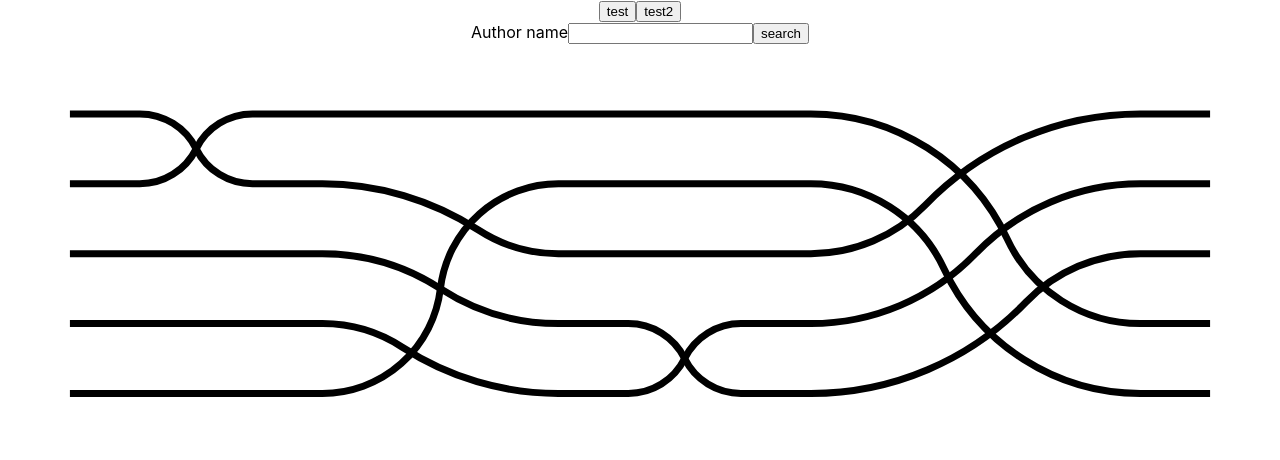
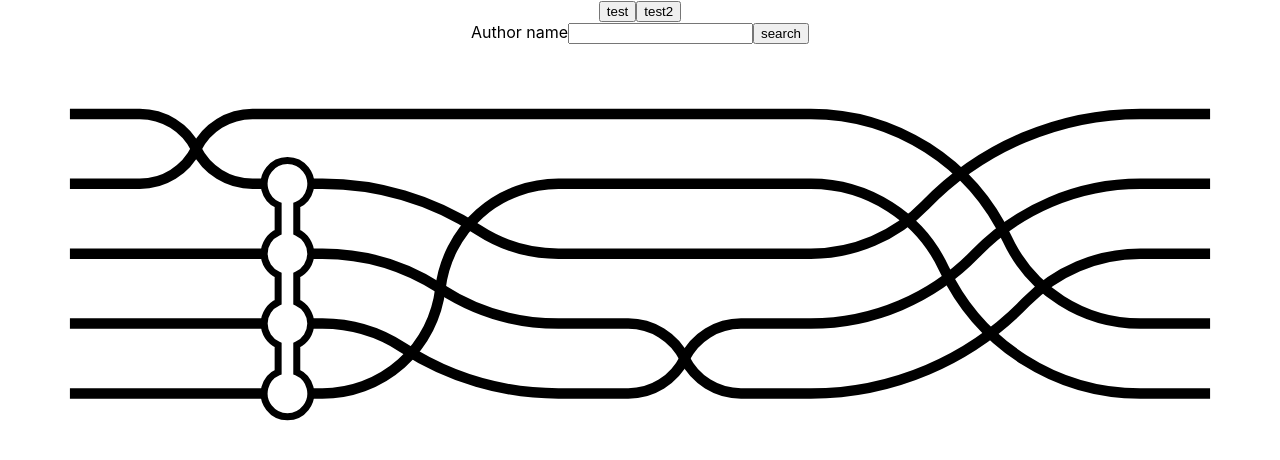
Before and after one commit to hegetim/publines, a React app: page / in a window 1280 px wide. Shown: the top 460 px of the page. Built offline with nearby package versions, Linux system fonts and the light colour scheme; the HTML template or start-up script is replaced by a standard one.

Commit message:
metro stations

```diff
--- a/package.json
+++ b/package.json
@@ -11,8 +11,10 @@
   "author": "Tim Hegemann",
   "license": "ISC",
   "dependencies": {
+    "@types/lodash": "^4.14.202",
     "@types/react": "^18.2.36",
     "@types/react-dom": "^18.2.14",
+    "lodash": "^4.17.21",
     "react": "^18.2.0",
     "react-dom": "^18.2.0"
   },
--- a/src/components/StorylineTest.tsx
+++ b/src/components/StorylineTest.tsx
@@ -1,18 +1,19 @@
 import React from "react"
 import { as } from "../model/util"
-import { DrawingConfig, bcWidth, drawSLine, mkBcMetrics } from "./StorylineUtils"
+import { DrawingConfig, bcWidth, drawMetroStation, drawSLine, mkBcMetrics } from "./StorylineUtils"
 
 export const StorylineTest = () => {
   const info = as<DrawingConfig>({ lineDist: 10, stretch: .4, crossing2crossingMargin: 10, crossing2meetingMargin: 10, meeting2meetingMargin: 10, meetingStyle: 'Bar' });
   const [m1, m2, m3, m4] = [mkBcMetrics(info, 0, 0, 1), mkBcMetrics(info, 1, 3, 4), mkBcMetrics(info, 3, 3, 4), mkBcMetrics(info, 0, 1, 4)];
   const [w1, w2, w3, w4] = [bcWidth(m1), bcWidth(m2), bcWidth(m3), bcWidth(m4)];
   console.log({ w1, w2, w3, w4 })
-    const commons = { fill: "none", stroke: "black", strokeWidth: 1 };
+  const commons = { fill: "none", stroke: "black", strokeWidth: 1.5 };
   return <svg viewBox={`0 0 ${70 + w1 + w2 + w3 + w4} 60`}>
     <path {...commons} d={`M 10 10 h 10 ${drawSLine(m1, 0)} h 10 ${drawSLine(m2, 1)} h ${20 + w1} ${drawSLine(m4, 2)} h 10`} />
     <path {...commons} d={`M 10 20 h 10 ${drawSLine(m1, 1)} h ${30 + w1 + w2} ${drawSLine(m4, 0)} h 10`} />
     <path {...commons} d={`M 10 30 h ${20 + w1} ${drawSLine(m2, 2)} h 10 ${drawSLine(m3, 3)} h 10 ${drawSLine(m4, 4)} h 10`} />
     <path {...commons} d={`M 10 40 h ${20 + w1} ${drawSLine(m2, 3)} h 10 ${drawSLine(m3, 4)} h 10 ${drawSLine(m4, 3)} h 10`} />
     <path {...commons} d={`M 10 50 h ${20 + w1} ${drawSLine(m2, 4)} h ${20 + w1} ${drawSLine(m4, 1)} h10`} />
+    <path fill="white" stroke="black" strokeWidth={1} d={drawMetroStation(info, 25 + w1, 2, 5)} />
   </svg>
 }
--- a/src/components/StorylineUtils.ts
+++ b/src/components/StorylineUtils.ts
@@ -1,3 +1,4 @@
+import _ from "lodash";
 import { SBCMRealization, Storyline, applyBc, supportsMeeting } from "../model/Sbcm";
 import { as, assertExhaustive } from "../model/util";
 
@@ -69,14 +70,34 @@ export const drawSections = (info: DrawingConfig, sections: Section[], initialPe
         } else if (sect.type === 'block-crossing') {
             // update xbuf
             // update paths
-        } else { assertExhaustive(sect) }
+        } else { assertExhaustive(sect); }
     }
 }
 
+const meetingWidth = (info: DrawingConfig) => info.meetingStyle === 'Bar' ? info.lineDist / 5 :
+    info.meetingStyle === 'Metro' ? info.lineDist * 2 / 3 : assertExhaustive(info.meetingStyle);
+
 const drawBar = (info: DrawingConfig, atX: number, from: number, to: number) => {
-    const w = Math.min(info.crossing2meetingMargin, info.meeting2meetingMargin) * 0.5;
-    const h = (to - from + 0.5) * info.lineDist;
-    return `M ${atX - w / 2} ${(from - 0.25) * info.lineDist} h ${w} v ${h} h ${-w} z`;
+    const w = info.lineDist / 5;
+    const h = (to - from + 0.2) * info.lineDist;
+    return `M ${atX - w / 2} ${(from - 0.1) * info.lineDist} h ${w} v ${h} h ${-w} z`;
+}
+
+export const drawMetroStation = (info: DrawingConfig, atX: number, from: number, to: number) => {
+    const d = info.lineDist
+    const r = d / 3;
+    const s = 4 / 5 * r;
+    const t = Math.sqrt(r * r - s * s / 4);
+    const pre = `M ${atX - s / 2} ${from * d + t}`;
+    if (from === to) {
+        return `${pre} a ${r} ${r} 0 1 1 ${s} 0 a ${r} ${r} 0 0 1 ${-s} 0 z`; // obfuscated circle :(
+    } else {
+        const top = `a ${r} ${r} 0 1 1 ${s} 0 v ${d - 2 * t}`;
+        const midR = _.range(from + 1, to).map(() => `a ${r} ${r} 0 0 1 0 ${2 * t} v ${d - 2 * t}`).join(" ");
+        const bottom = `a ${r} ${r} 0 1 1 ${-s} 0 v ${2 * t - d}`;
+        const midL = _.range(from + 1, to).map(() => `a ${r} ${r} 0 0 1 0 ${-2 * t} v ${2 * t - d}`).join(" ");
+        return `${pre} ${top} ${midR} ${bottom} ${midL} z`;
+    }
 }
 
 export interface BcMetrics {
--- a/src/model/util.ts
+++ b/src/model/util.ts
@@ -1,3 +1,3 @@
 export const as = <T>(t: T): T => t
 
-export const assertExhaustive = (_: never) => { }
+export const assertExhaustive = (_: never): never => { throw TypeError("unreachable code") }
```
Also changed, not shown: 1 other file (tests, documents, lock files or other folders). Lines whose indentation alone changed are shown as unchanged.
